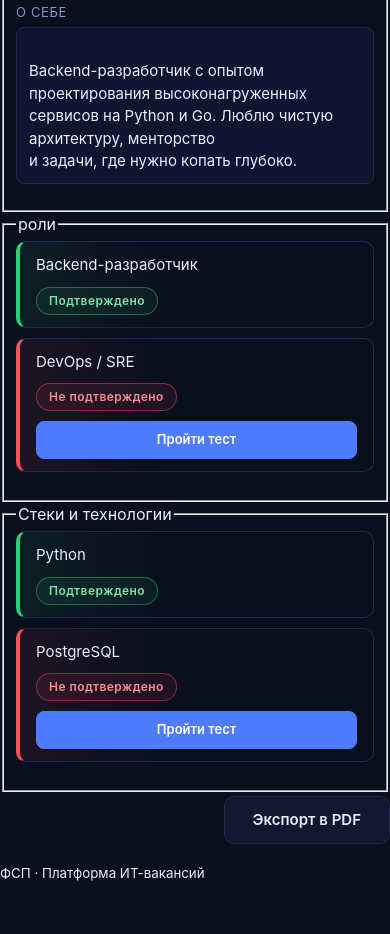
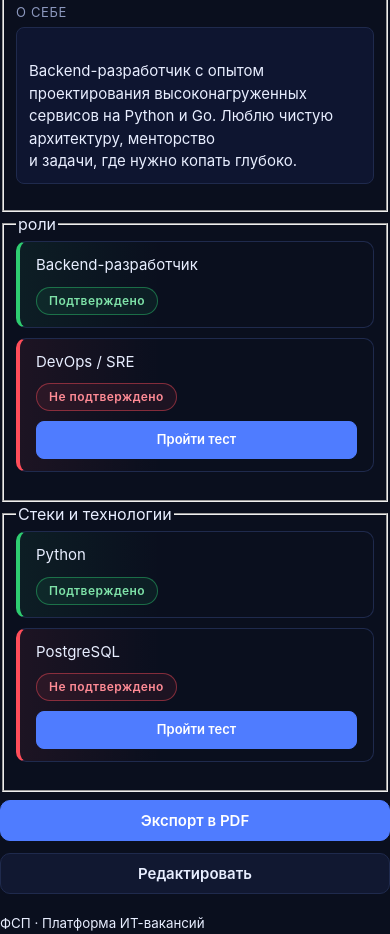
Before and after one commit to PRANGATE/hhhakaton_programing_sport_zzz, a website: page public/profile.html in a window 390 px wide. Shown: the part 869-1803 px from the top of the page. Before the commit the page ends 1753 px from the top, so only its background shows below. Drawn offline with Linux system fonts and the light colour scheme.

Commit message:
added jumping between editing and viewing profile

```diff
--- a/public/profile.html
+++ b/public/profile.html
@@ -108,7 +108,14 @@
             </fieldset>
 
             <p class="profile-actions">
-                <button type="button" id="exportPdf">Экспорт в PDF</button>
+                <p class="profile-actions">
+                    <a class="profile-btn profile-btn--ghost" href="/profile_editing.html" role="button">
+                        Редактировать
+                    </a>
+                    <button type="button" id="exportPdf" class="profile-btn profile-btn--primary">
+                        Экспорт в PDF
+                    </button>
+                </p>
             </p>
         </form>
     </main>
--- a/public/profile_styles.css
+++ b/public/profile_styles.css
@@ -258,38 +258,76 @@ fieldset:nth-of-type(2) > p {
     box-shadow: 0 0 0 3px rgba(79, 124, 255, 0.35);
 }
 
-/* --- Кнопки под формой профиля --- */
+/* ---------- Кнопки под формой профиля ---------- */
 
 .profile-actions {
+    display: flex;
+    justify-content: flex-end;
+    gap: 12px;
     margin: 4px 0 0;
-    text-align: right;
 }
 
-#exportPdf {
+/* Общая база для обеих кнопок */
+.profile-btn {
+    display: inline-flex;
+    align-items: center;
+    justify-content: center;
     padding: 12px 28px;
     font: inherit;
     font-size: 15px;
     font-weight: 600;
+    line-height: 1;
+    text-decoration: none;
+    border-radius: 10px;
+    cursor: pointer;
+    transition: background 0.15s ease, border-color 0.15s ease,
+                color 0.15s ease, transform 0.05s ease, box-shadow 0.15s ease;
+}
+
+/* «Редактировать» — второстепенная */
+.profile-btn--ghost {
     color: var(--text);
     background: var(--panel);
     border: 1px solid var(--line);
-    border-radius: 10px;
-    cursor: pointer;
-    transition: border-color 0.15s ease, background 0.15s ease, transform 0.05s ease;
 }
 
-#exportPdf:hover {
+.profile-btn--ghost:hover {
     border-color: var(--accent);
     background: var(--panel-2);
+    color: var(--text);
 }
 
-#exportPdf:active {
+/* «Экспорт в PDF» — основная */
+.profile-btn--primary {
+    color: #fff;
+    background: var(--accent);
+    border: 1px solid var(--accent);
+}
+
+.profile-btn--primary:hover {
+    background: #3f6cf0;
+    border-color: #3f6cf0;
+}
+
+.profile-btn:active {
     transform: translateY(1px);
 }
 
-#exportPdf:focus-visible {
+.profile-btn:focus-visible {
     outline: none;
     box-shadow: 0 0 0 3px rgba(79, 124, 255, 0.35);
+}
+
+/* ---------- Адаптив ---------- */
+
+@media (max-width: 560px) {
+    .profile-actions {
+        flex-direction: column-reverse; /* сверху — «Экспорт», ниже — «Редактировать» */
+    }
+
+    .profile-btn {
+        width: 100%;
+    }
 }
 
 /* --- Режим печати / сохранения в PDF --- */
```
Also changed, not shown: public/profile_editing.html (+22 -39 lines), public/profile_editing_script.js (+7 -0 lines), public/profile_editing_styles.css (+5 -5 lines).
